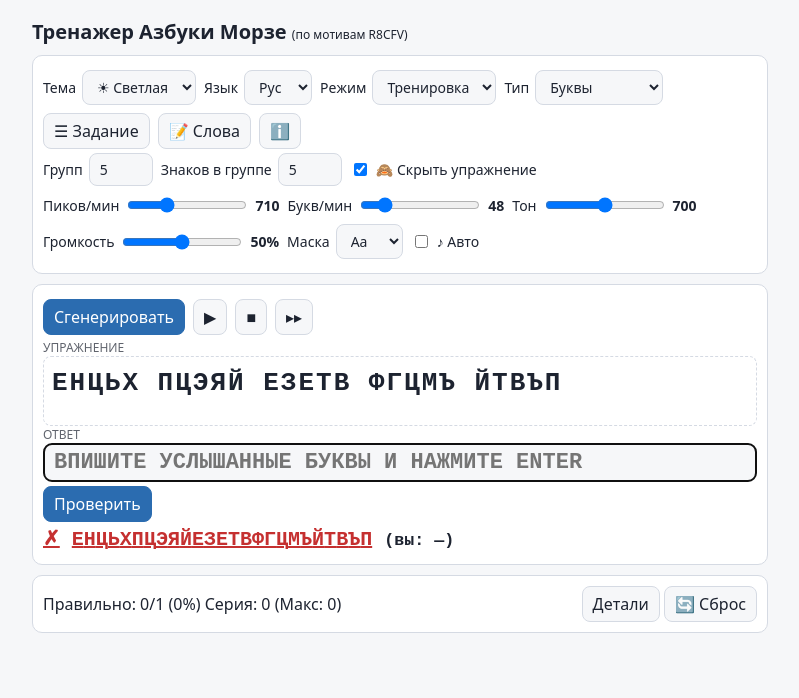
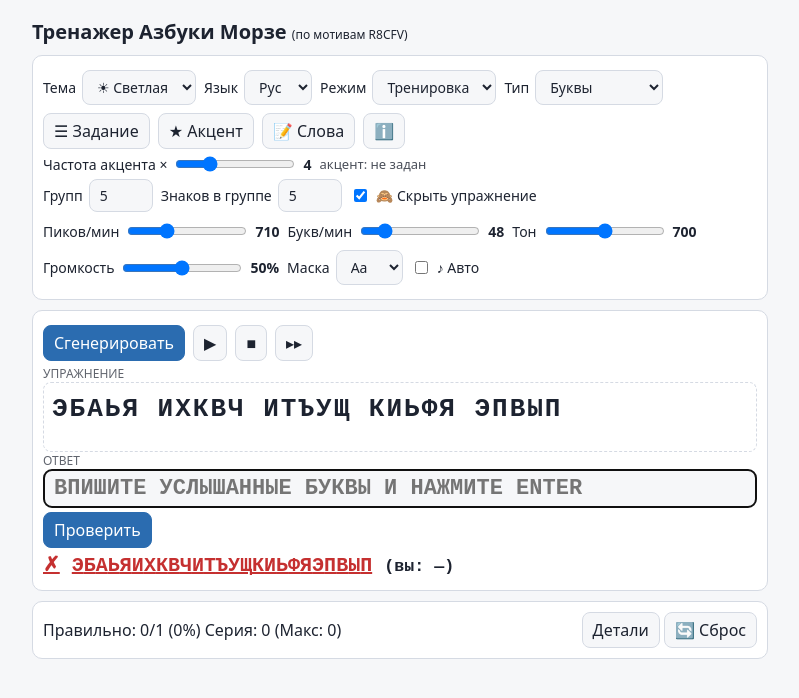
Before and after one commit to iXa1Or/morse_trainer, a plain HTML site: page index.html in a window 1280 px wide. Both pictures are taken after a click on the button "Проверить". Shown: the whole page, without its empty margins (240-1039 px from the left). Drawn offline with Linux system fonts and the light colour scheme.

Commit message:
Add files via upload
акцент на символах

```diff
--- a/index.html
+++ b/index.html
@@ -32,8 +32,9 @@ textarea{width:100%;height:110px}table{width:100%;border-collapse:collapse;font-
 <label>Язык <select id="lang"><option value="ru">Рус</option><option value="en">Eng</option></select></label>
 <label>Режим <select id="mode"><option value="train">Тренировка</option><option value="mentor">Наставник</option><option value="teacher">Учитель</option></select></label>
 <label>Тип <select id="type"><option value="letters">Буквы</option><option value="words">Слова</option><option value="digits">Цифры</option><option value="symbols">Символы</option><option value="mixed">Смешанный</option></select></label>
-<button id="sel">☰ Задание</button><button id="wed">📝 Слова</button><button id="about">ℹ️</button>
+<button id="sel">☰ Задание</button><button id="accb">★ Акцент</button><button id="wed">📝 Слова</button><button id="about">ℹ️</button>
 </div>
+<div class="row" id="accrow"><label>Частота акцента ×<input id="accw" type="range" min="2" max="10" step="1" value="4"><b id="accwv"></b></label><span id="accinfo" style="font-size:13px;opacity:.8"></span></div>
 <div class="row"><label>Групп <input id="groups" type="number" min="1" max="50" value="5" style="width:64px"></label>
 <label>Знаков в группе <input id="glen" type="number" min="1" max="20" value="5" style="width:64px"></label>
 <label><input type="checkbox" id="hide">🙈 Скрыть упражнение</label>
@@ -54,9 +55,10 @@ textarea{width:100%;height:110px}table{width:100%;border-collapse:collapse;font-
 <div class="card row" style="justify-content:space-between"><span id="st"></span><span><button id="det">Детали</button> <button id="rst">🔄 Сброс</button></span></div>
 
 <dialog id="d1"><h3>Задание — выбор символов</h3><div class="chars" id="chars"></div><div class="row"><button id="all">Выбрать все</button><button id="none">Снять все</button><button class="d">Отмена</button><button class="p" id="apply">Применить</button></div></dialog>
+<dialog id="d5"><h3>Акцент — что подучить</h3><div style="font-size:13px;opacity:.8;margin-bottom:6px">Показаны знаки из «Задания». Отмеченные будут выпадать чаще (множитель — ползунок «Частота акцента»). Если не отмечено ничего или отмечено всё — частота у всех одинаковая.</div><div class="chars" id="achars"></div><div class="row"><button id="aall">Выбрать все</button><button id="anone">Снять все</button><button class="d">Отмена</button><button class="p" id="aapply">Применить</button></div></dialog>
 <dialog id="d2"><h3>Детальная статистика сессии</h3><div id="log"></div><div class="row"><button class="d">Закрыть</button></div></dialog>
 <dialog id="d3"><h3>Редактор слов</h3><div>Русские слова</div><textarea id="wru"></textarea><div>Английские слова</div><textarea id="wen"></textarea><div style="font-size:12px">Каждое слово на отдельной строке.</div><div class="row"><button id="wrs">Сбросить</button><button class="d">Отмена</button><button class="p" id="wap">Применить</button></div></dialog>
-<dialog id="d4"><h3>Тренажер Азбуки Морзе</h3><p>Русский и английский, режимы Тренировка (группы знаков на слух), Наставник (по одному знаку с разбором ошибки) и Учитель (стучите ключом — приложение декодирует), маска символа, статистика, 3 темы.</p><div class="row"><button class="d">Закрыть</button></div></dialog>
+<dialog id="d4"><h3>Тренажер Азбуки Морзе</h3><p>Русский и английский, режимы Тренировка (группы знаков на слух, с возможностью акцента на выбранных знаках), Наставник (по одному знаку с разбором ошибки) и Учитель (стучите ключом — приложение декодирует), маска символа, статистика, 3 темы.</p><div class="row"><button class="d">Закрыть</button></div></dialog>
 </main>
 <script>
 const $=i=>document.getElementById(i);
@@ -65,20 +67,27 @@ const RUS={А:'.-',Б:'-...',В:'.--',Г:'--.',Д:'-..',Е:'.',Ж:'...-',З:'--.
 const DIG={1:'.----',2:'..---',3:'...--',4:'....-',5:'.....',6:'-....',7:'--...',8:'---..',9:'----.',0:'-----'};
 const SYM={'.':'......','!':'-.-.--',',':'--..--','?':'..--..','/':'-..-.','=':'-...-','+':'.-.-.','-':'-....-',':':'---...',';':'-.-.-.','(':'-.--.',')':'-.--.-','@':'.--.-.'};
 const WORDS={ru:'CQ,ТЕСТ,РАДИО,СВЯЗЬ,АНТЕННА,ЭФИР,МОРЗЕ,КЛЮЧ,ТОН,ПРИЕМ,ПЕРЕДАЧА,ЕКАТ,УРАЛ,ПРИВЕТ',en:'CQ,TEST,RADIO,MORSE,KEY,ANTENNA,SIGNAL,POWER,CALL,RIG,WIRE,TOWER,HELLO,SKY'};
-let S={theme:matchMedia('(prefers-color-scheme:dark)').matches?'dark':'light',lang:'ru',mode:'train',type:'letters',groups:5,glen:5,hide:true,dpm:710,lpm:48,tone:700,vol:50,mask:'t',auto:false,sel:{},words:{ru:WORDS.ru.split(','),en:WORDS.en.split(',')}};
+let S={theme:matchMedia('(prefers-color-scheme:dark)').matches?'dark':'light',lang:'ru',mode:'train',type:'letters',groups:5,glen:5,hide:true,dpm:710,lpm:48,tone:700,vol:50,mask:'t',auto:false,sel:{},acc:{},accw:4,words:{ru:WORDS.ru.split(','),en:WORDS.en.split(',')}};
 try{Object.assign(S,JSON.parse(localStorage.getItem('morse2')||'{}'))}catch(e){}
 const save=()=>{try{localStorage.setItem('morse2',JSON.stringify(S))}catch(e){}};
 const table=()=>({...(S.lang=='ru'?RUS:LAT),...DIG,...SYM});
 const pool=t=>t=='letters'?Object.keys(S.lang=='ru'?RUS:LAT):t=='digits'?Object.keys(DIG):Object.keys(SYM);
 const active=t=>{const k=S.lang+t;return(S.sel[k]||pool(t)).filter(c=>pool(t).includes(c))};
+// акцент: знаки, отмеченные в «Акценте» и при этом входящие в «Задание»
+const accent=t=>{const a=active(t);return(S.acc[S.lang+t]||[]).filter(c=>a.includes(c))};
+const typesOf=()=>S.type=='mixed'?['letters','digits','symbols']:S.type=='words'?[]:[S.type];
 let revealed=false,target='',stats={ok:0,n:0,ser:0,max:0,log:[]},ctx,nodes=[],playing=false;
 const rnd=a=>a[Math.random()*a.length|0];
+// взвешенный выбор: знаки акцента имеют вес accw, остальные — 1.
+// Если акцент пуст или совпадает со всем заданием — веса равны, генерация не меняется.
+function wpick(items){let tot=0;for(const i of items)tot+=i.w;let r=Math.random()*tot;for(const i of items){r-=i.w;if(r<0)return i.c}return items[items.length-1].c}
 function genOne(){const t=S.type;
  if(t=='words')return rnd(S.words[S.lang].length?S.words[S.lang]:['CQ']);
- const p=t=='mixed'?[...active('letters'),...active('digits'),...active('symbols')]:active(t);
- if(!p.length)return'E';
- if(S.mode!='train')return rnd(p);
- let g='';for(let i=0;i<S.glen;i++)g+=rnd(p);return g;}
+ const items=[];
+ typesOf().forEach(ty=>{const ac=S.mode=='train'?new Set(accent(ty)):new Set();active(ty).forEach(c=>items.push({c,w:ac.has(c)?S.accw:1}))});
+ if(!items.length)return'E';
+ if(S.mode!='train')return rnd(items).c;
+ let g='';for(let i=0;i<S.glen;i++)g+=wpick(items);return g;}
 function generate(){stopAudio();const m=S.mode;
  target=m=='train'?Array.from({length:S.groups},genOne).join(' '):genOne();
  revealed=false;$('res').textContent='';$('ans').value='';showEx();
@@ -103,15 +112,13 @@ function beep(on){const c=audio();if(on){beep.o=c.createOscillator();beep.g=c.cr
 function record(exp,got){const okk=exp==got;stats.n++;if(okk){stats.ok++;stats.ser++;stats.max=Math.max(stats.max,stats.ser)}else stats.ser=0;
  stats.log.push({exp,got,ok:okk});renderStats();return okk}
 
-
 function check(){
     const exp=target.replace(/\s/g,''),got=$('ans').value.toUpperCase().replace(/Ё/g,'Е').replace(/\s/g,'');
     const okk=record(exp,got);revealed=true;showEx();
-    $('res').innerHTML=(okk?'<span class="ok">✓ Верно</span> ':'<span class="er">✗</span> ')+[...exp].map((c,i)=>`<span class="${got[i]==c?'ok':'er'}">${c}</span>`).join('')+(okk?'':` <small>(вы: ${got||'—'})</small>`);
+    $('res').innerHTML=(okk?'<span class="ok">✓ Верно</span> ':'<span class="er">✗</span> ')+[...exp].map((c,i)=>`<span class="${got[i]==c?'ok':'er'}">${c}</span>`).join('')+(okk?'':` <small>(вы: ${got?[...got].map((c,i)=>`<span class="${c==exp[i]?'':'er'}">${c}</span>`).join(''):'—'})</small>`);
     if(S.mode=='mentor'&&!okk){const T=table();$('res').innerHTML+=`<div>${exp}: ${T[exp]||''}</div>`;play();}
     const delay = (S.mode=='train' && !okk) ? 4000 : 2000;
     setTimeout(generate, delay);}
-
 
 function renderStats(){$('st').textContent=`Правильно: ${stats.ok}/${stats.n} (${stats.n?Math.round(stats.ok/stats.n*100):0}%) Серия: ${stats.ser} (Макс: ${stats.max})`}
 // teacher keying
@@ -129,13 +136,27 @@ addEventListener('keyup',e=>{if(e.code=='Space'&&S.mode=='teacher')keyUp()});
 // dialogs
 document.querySelectorAll('.d').forEach(b=>b.onclick=()=>b.closest('dialog').close());
 let tmp=[];
-function openSel(){const ts=S.type=='mixed'?['letters','digits','symbols']:S.type=='words'?[]:[S.type];
+function openSel(){const ts=typesOf();
  if(!ts.length){alert('Для слов используйте редактор слов 📝');return}
  $('chars').innerHTML='';tmp=ts;ts.forEach(t=>{const a=active(t);pool(t).forEach(c=>{const l=document.createElement('label');l.innerHTML=`<input type="checkbox" data-t="${t}" value="${c}" ${a.includes(c)?'checked':''}>${c}`;$('chars').append(l)})});$('d1').showModal()}
 $('sel').onclick=openSel;
 $('all').onclick=()=>$('chars').querySelectorAll('input').forEach(i=>i.checked=true);
 $('none').onclick=()=>$('chars').querySelectorAll('input').forEach(i=>i.checked=false);
-$('apply').onclick=()=>{tmp.forEach(t=>S.sel[S.lang+t]=[...$('chars').querySelectorAll(`input[data-t=${t}]:checked`)].map(i=>i.value));save();$('d1').close();generate()};
+$('apply').onclick=()=>{tmp.forEach(t=>S.sel[S.lang+t]=[...$('chars').querySelectorAll(`input[data-t=${t}]:checked`)].map(i=>i.value));save();$('d1').close();ui();generate()};
+// акцент
+let atmp=[];
+function openAcc(){const ts=typesOf();
+ if(!ts.length){alert('Акцент доступен для букв, цифр и символов.');return}
+ $('achars').innerHTML='';atmp=ts;
+ ts.forEach(t=>{const ac=accent(t);active(t).forEach(c=>{const l=document.createElement('label');l.innerHTML=`<input type="checkbox" data-t="${t}" value="${c}" ${ac.includes(c)?'checked':''}>${c}`;$('achars').append(l)})});
+ if(!$('achars').children.length){alert('В «Задании» не выбрано ни одного знака.');return}
+ $('d5').showModal()}
+$('accb').onclick=openAcc;
+$('aall').onclick=()=>$('achars').querySelectorAll('input').forEach(i=>i.checked=true);
+$('anone').onclick=()=>$('achars').querySelectorAll('input').forEach(i=>i.checked=false);
+$('aapply').onclick=()=>{atmp.forEach(t=>S.acc[S.lang+t]=[...$('achars').querySelectorAll(`input[data-t=${t}]:checked`)].map(i=>i.value));save();$('d5').close();ui();generate()};
+function accInfo(){const ts=typesOf();const all=ts.flatMap(t=>accent(t));const tot=ts.flatMap(t=>active(t)).length;
+ $('accinfo').textContent=!all.length?'акцент: не задан':all.length>=tot?'акцент: все знаки (частота равная)':'акцент: '+all.join(' ')}
 $('det').onclick=()=>{const bad={};stats.log.filter(x=>!x.ok).forEach(x=>[...x.exp].forEach((c,i)=>{if(x.got[i]!=c)bad[c]=(bad[c]||0)+1}));
  $('log').innerHTML=`<p>Ошибки по знакам: ${Object.entries(bad).map(([k,v])=>k+'×'+v).join(', ')||'нет'}</p><table><tr><th>Задано</th><th>Ответ</th><th></th></tr>${stats.log.slice(-50).map(x=>`<tr><td>${x.exp}</td><td>${x.got||'—'}</td><td>${x.ok?'✓':'✗'}</td></tr>`).join('')}</table>`;$('d2').showModal()};
 $('rst').onclick=()=>{stats={ok:0,n:0,ser:0,max:0,log:[]};renderStats()};
@@ -144,8 +165,9 @@ $('wrs').onclick=()=>{$('wru').value=WORDS.ru.split(',').join('\n');$('wen').val
 $('wap').onclick=()=>{const f=v=>v.split('\n').map(s=>s.trim().toUpperCase()).filter(Boolean);S.words={ru:f($('wru').value),en:f($('wen').value)};save();$('d3').close()};
 $('about').onclick=()=>$('d4').showModal();
 // controls
-const rg=[['dpm','wpmv',''],['lpm','pausev',''],['tone','tonev',''],['vol','volv','%']];
-function ui(){document.documentElement.dataset.theme=S.theme;['theme','lang','mode','type','mask'].forEach(k=>$(k).value=S[k]);$('groups').value=S.groups;$('glen').value=S.glen;$('hide').checked=S.hide;$('auto').checked=S.auto;rg.forEach(([a,b,s])=>{$(a).value=S[a];$(b).textContent=S[a]+s})}
+const rg=[['dpm','wpmv',''],['lpm','pausev',''],['tone','tonev',''],['vol','volv','%'],['accw','accwv','']];
+function ui(){document.documentElement.dataset.theme=S.theme;['theme','lang','mode','type','mask'].forEach(k=>$(k).value=S[k]);$('groups').value=S.groups;$('glen').value=S.glen;$('hide').checked=S.hide;$('auto').checked=S.auto;rg.forEach(([a,b,s])=>{$(a).value=S[a];$(b).textContent=S[a]+s});
+ const showAcc=S.mode=='train'&&S.type!='words';$('accb').hidden=!showAcc;$('accrow').hidden=!showAcc;if(showAcc)accInfo()}
 ['theme','lang','mode','type','mask'].forEach(k=>$(k).onchange=e=>{S[k]=e.target.value;save();ui();if(k=='mask')showEx();else generate()});
 $('groups').onchange=e=>{S.groups=Math.max(1,Math.min(50,+e.target.value||5));save();generate()};
 $('auto').onchange=e=>{S.auto=e.target.checked;save()};
@@ -153,7 +175,7 @@ $('glen').onchange=e=>{S.glen=Math.max(1,Math.min(20,+e.target.value||5));save()
 $('hide').onchange=e=>{S.hide=e.target.checked;save();showEx()};
 rg.forEach(([a,b,s])=>$(a).oninput=e=>{S[a]=+e.target.value;$(b).textContent=S[a]+s;save()});
 $('gen').onclick=generate;$('play').onclick=()=>{play();if(S.mode!='teacher')$('ans').focus()};$('stop').onclick=stopAudio;$('skip').onclick=generate;$('chk').onclick=check;
-const tips={gen:'Сгенерировать новое упражнение',play:'Воспроизвести упражнение заново',stop:'Остановить воспроизведение',skip:'Пропустить и перейти к следующему упражнению',chk:'Проверить ответ (Enter)',sel:'Выбор знаков для упражнения',wed:'Редактор списков слов',about:'О программе',det:'Подробная статистика сессии',rst:'Сбросить статистику',theme:'Тема оформления',lang:'Язык: русский или английский',mode:'Режим: тренировка, наставник, учитель',type:'Тип заданий',groups:'Количество групп в упражнении',glen:'Сколько знаков в одной группе',hide:'Скрыть текст упражнения до проверки',dpm:'Скорость знаков: пиков (точек) в минуту',lpm:'Общий темп в буквах в минуту (с паузами)',tone:'Тон сигнала, Гц',vol:'Громкость',mask:'Вид упражнения: текст, точки-тире или скрыто',auto:'Автоматически воспроизводить после генерации',key:'Ключ: удерживайте для сигнала (или Пробел)'};
+const tips={gen:'Сгенерировать новое упражнение',play:'Воспроизвести упражнение заново',stop:'Остановить воспроизведение',skip:'Пропустить и перейти к следующему упражнению',chk:'Проверить ответ (Enter)',sel:'Выбор знаков для упражнения',accb:'Выбрать знаки, которые должны выпадать чаще (только режим «Тренировка»)',accw:'Во сколько раз чаще выпадают знаки акцента',wed:'Редактор списков слов',about:'О программе',det:'Подробная статистика сессии',rst:'Сбросить статистику',theme:'Тема оформления',lang:'Язык: русский или английский',mode:'Режим: тренировка, наставник, учитель',type:'Тип заданий',groups:'Количество групп в упражнении',glen:'Сколько знаков в одной группе',hide:'Скрыть текст упражнения до проверки',dpm:'Скорость знаков: пиков (точек) в минуту',lpm:'Общий темп в буквах в минуту (с паузами)',tone:'Тон сигнала, Гц',vol:'Громкость',mask:'Вид упражнения: текст, точки-тире или скрыто',auto:'Автоматически воспроизводить после генерации',key:'Ключ: удерживайте для сигнала (или Пробел)'};
 Object.entries(tips).forEach(([k,v])=>{const e=$(k);e.title=v;const l=e.closest('label');if(l)l.title=v});
 document.querySelectorAll('.card button').forEach(b=>b.addEventListener('mousedown',e=>e.preventDefault()));
 ui();renderStats();generate();
```
